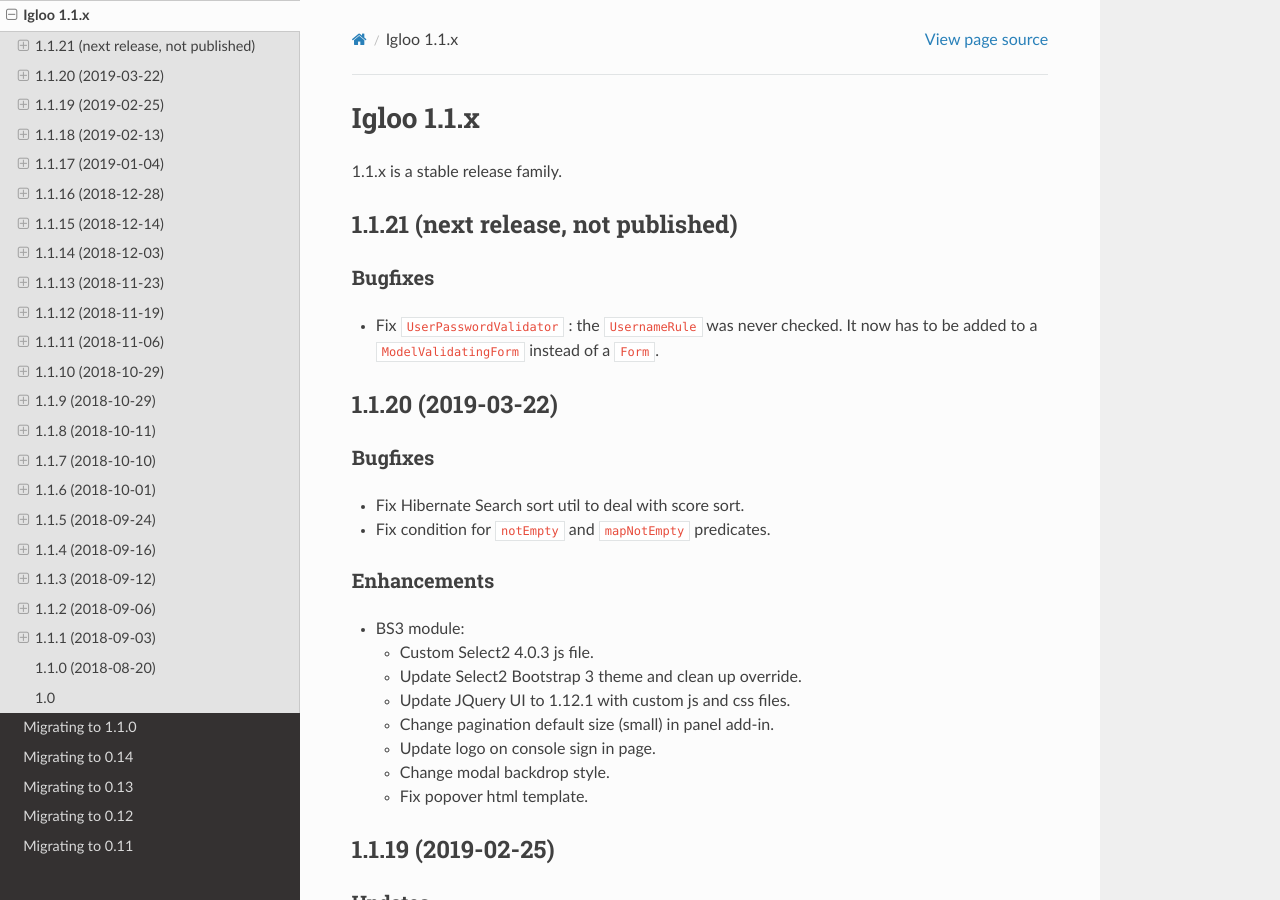
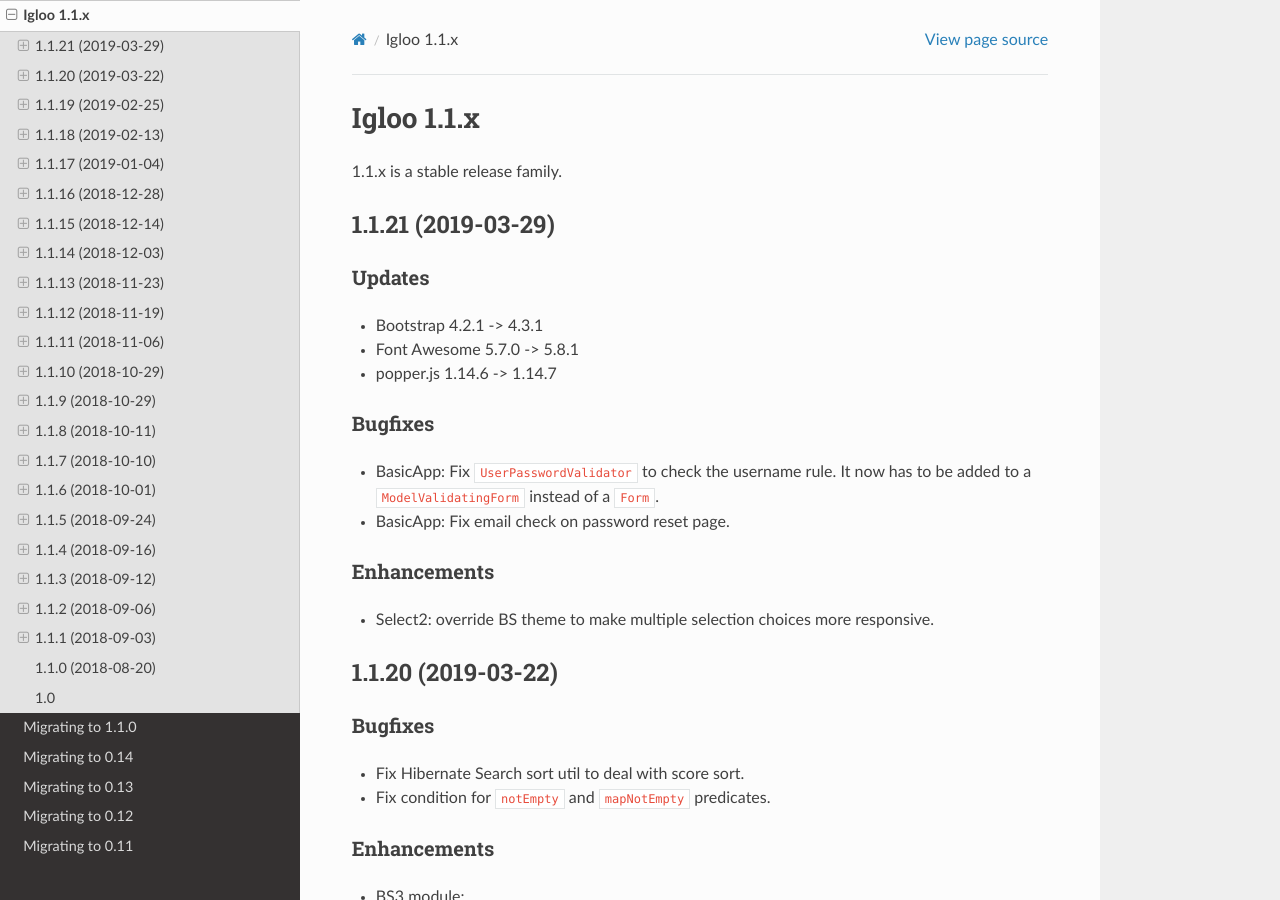
Before and after one commit to igloo-project/igloo-doc, a Sphinx documentation site: the page built from source/release-notes/1.1.x.rst, in a window 1280 px wide and 900 px high. Built offline with Sphinx 7.4.7 and the Read the Docs theme 2.0.0, drawn with Linux system fonts in a browser that asks for light colours.

Commit message:
1.1.21: update release notes

```diff
--- a/source/release-notes/1.1.x.rst
+++ b/source/release-notes/1.1.x.rst
@@ -6,14 +6,27 @@
 
 .. _v1.1.21:
 
-1.1.21 (next release, not published)
+1.1.21 (2019-03-29)
 ####################################
+
+Updates
+*******
+
+* Bootstrap 4.2.1 -> 4.3.1
+* Font Awesome 5.7.0 -> 5.8.1
+* popper.js 1.14.6 -> 1.14.7
 
 Bugfixes
 ********
 
-* Fix ``UserPasswordValidator`` : the ``UsernameRule`` was never checked. It now
+* BasicApp: Fix ``UserPasswordValidator`` to check the username rule. It now
   has to be added to a ``ModelValidatingForm`` instead of a ``Form``.
+* BasicApp: Fix email check on password reset page.
+
+Enhancements
+************
+
+* Select2: override BS theme to make multiple selection choices more responsive.
 
 .. _v1.1.20:
 
```
